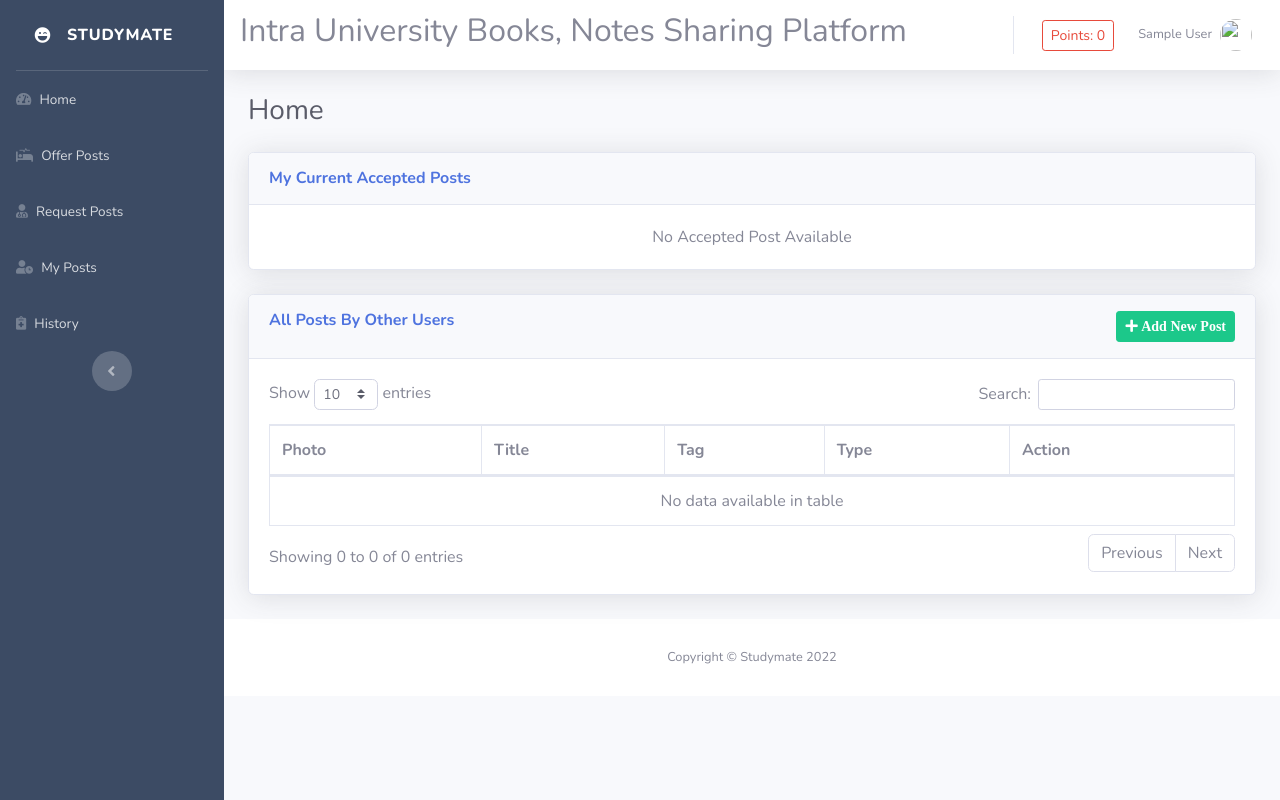
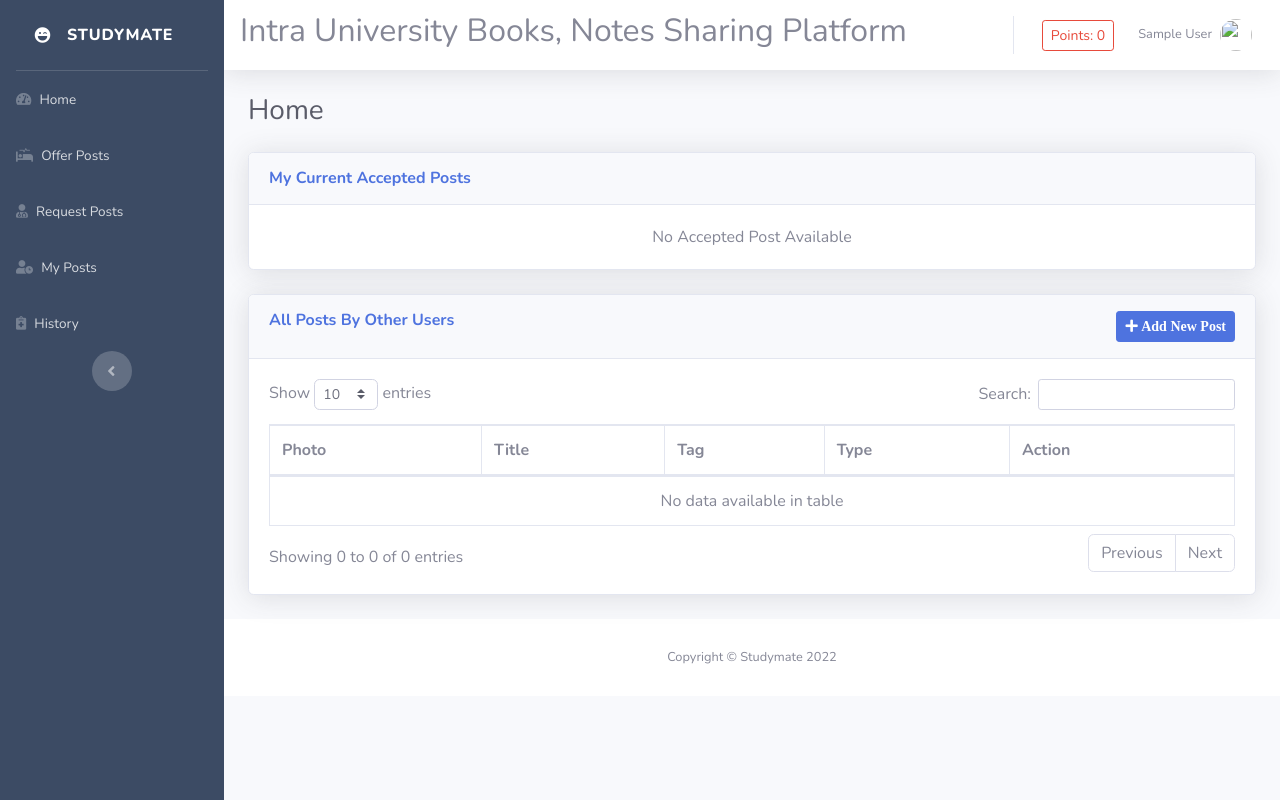
Before and after one commit to ihjohny/studymate-books-notes-exchanging-system, a PHP site: page /home.php in a window 1280 px wide. Run offline with PHP 8.4, Linux system fonts and the light colour scheme; the visitor is signed in with stand-in values (Sample User, id 1); data that the repository does not hold is empty.

Commit message:
color rebranding

```diff
--- a/addpost.php
+++ b/addpost.php
@@ -68,7 +68,7 @@
                 <div class="modal-footer">
                     <input type="hidden" name="hidden_id" id="hidden_id" />
                     <input type="hidden" name="action" id="action" value="" />
-                    <input type="submit" name="submit" id="submit_button" class="btn btn-success" value="Add" />
+                    <input type="submit" name="submit" id="submit_button" class="btn btn-primary" value="Add" />
                     <button type="button" class="btn btn-default" data-dismiss="modal">Close</button>
                 </div>
             </div>
--- a/home.php
+++ b/home.php
@@ -33,7 +33,7 @@ include('basehome.php');
                 <h6 class="m-0 font-weight-bold text-primary">All Posts By Other Users</h6>
             </div>
             <div class="col" align="right">
-                <button type="button" name="add_post" id="add_post" class="btn btn-success btn-sm"><i class="fas fa-plus"> Add New Post</i></button>
+                <button type="button" name="add_post" id="add_post" class="btn btn-primary btn-sm"><i class="fas fa-plus"> Add New Post</i></button>
             </div>
         </div>
     </div>
--- a/myposts.php
+++ b/myposts.php
@@ -16,7 +16,7 @@ include('basehome.php');
                 <h6 class="m-0 font-weight-bold text-primary">Manage Own Posts</h6>
             </div>
             <div class="col" align="right">
-                <button type="button" name="add_post" id="add_post" class="btn btn-success btn-sm"><i class="fas fa-plus"> Add New Post</i></button>
+                <button type="button" name="add_post" id="add_post" class="btn btn-primary btn-sm"><i class="fas fa-plus"> Add New Post</i></button>
             </div>
         </div>
     </div>
--- a/offerposts.php
+++ b/offerposts.php
@@ -16,7 +16,7 @@ include('basehome.php');
                 <h6 class="m-0 font-weight-bold text-primary">Books, Notes Offered by Other Users</h6>
             </div>
             <div class="col" align="right">
-                <button type="button" name="add_post" id="add_post" class="btn btn-success btn-sm"><i class="fas fa-plus"> Add New Post</i></button>
+                <button type="button" name="add_post" id="add_post" class="btn btn-primary btn-sm"><i class="fas fa-plus"> Add New Post</i></button>
             </div>
         </div>
     </div>
--- a/requestposts.php
+++ b/requestposts.php
@@ -16,7 +16,7 @@ include('basehome.php');
                 <h6 class="m-0 font-weight-bold text-primary">Books, Notes Requested by Other Users</h6>
             </div>
             <div class="col" align="right">
-                <button type="button" name="add_post" id="add_post" class="btn btn-success btn-sm"><i class="fas fa-plus"> Add New Post</i></button>
+                <button type="button" name="add_post" id="add_post" class="btn btn-primary btn-sm"><i class="fas fa-plus"> Add New Post</i></button>
             </div>
         </div>
     </div>
--- a/viewpost_action.php
+++ b/viewpost_action.php
@@ -94,7 +94,7 @@ if ($_POST["action"] == 'fetch_single') {
         </div>
     </div>
     <div class="modal-footer">
-        <input type="submit" name="accept_post" id="accept_post" class="btn btn-success" data-id="' . $post_row["id"] . '" value="Accept" />
+        <input type="submit" name="accept_post" id="accept_post" class="btn btn-' . $tag_color . '" data-id="' . $post_row["id"] . '" value="Accept" />
         <button type="button" class="btn btn-default" data-dismiss="modal">Close</button>
     </div>
     </div>
```
